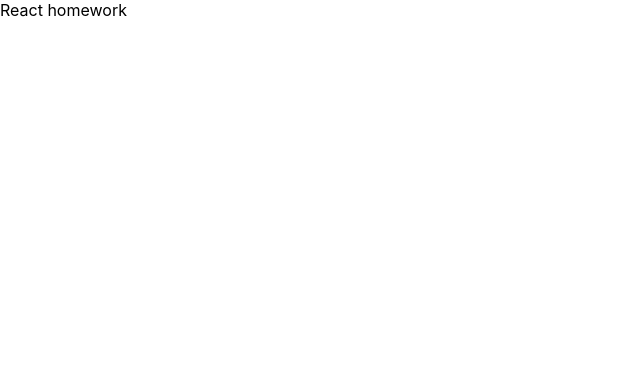
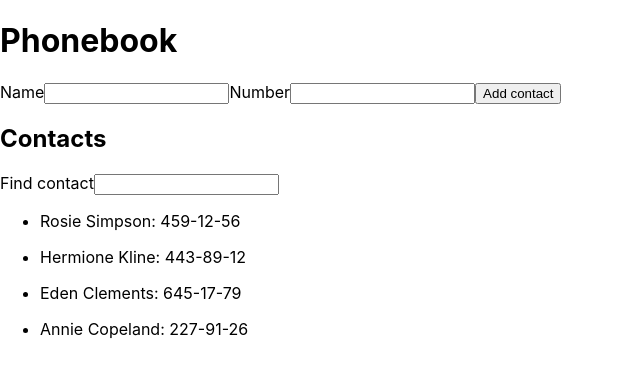
Before and after one commit to ChernovDan42/goit-react-hw-02-phonebook, a React (Create React App) app: page / in a window 1280 px wide. Shown: the top 376 px of the page, without its empty margins (0-640 px from the left). Built offline with nearby package versions, Linux system fonts and the light colour scheme.

Commit message:
Anatoliy

```diff
--- a/package.json
+++ b/package.json
@@ -7,6 +7,7 @@
     "@testing-library/jest-dom": "^5.16.3",
     "@testing-library/react": "^12.1.4",
     "@testing-library/user-event": "^13.5.0",
+    "nanoid": "^3.3.6",
     "react": "^18.1.0",
     "react-dom": "^18.1.0",
     "react-scripts": "5.0.1",
--- a/src/components/App.jsx
+++ b/src/components/App.jsx
@@ -1,7 +1,105 @@
-export const App = () => {
-  return (
-    <div>
-      React homework
+import { Component } from "react"
+import { ContactForm } from "./ContactForm"
+import { Filter } from "./Filter"
+
+
+
+
+
+
+
+export class App extends Component {
+
+
+  state = {
+    contacts: [
+      {id: 'id-1', name: 'Rosie Simpson', number: '459-12-56'},
+    {id: 'id-2', name: 'Hermione Kline', number: '443-89-12'},
+    {id: 'id-3', name: 'Eden Clements', number: '645-17-79'},
+    {id: 'id-4', name: 'Annie Copeland', number: '227-91-26'},
+    ],
+    filter: '',
+  }
+
+
+  onFilterChange = str => {
+
+   this.setState({
+      filter: str
+    })
+}
+
+
+onSubmit=obj=> {
+
+    this.setState(prevState=>({
+      contacts: [...prevState.contacts, obj ],
+
+    }))
+
+
+  }
+
+  handleFilter = () => {
+
+    const { filter, contacts } = this.state
+
+
+   const filtered= contacts.filter(el => {
+      const name = el.name.toLowerCase()
+      return name.includes(filter.toLowerCase())
+    })
+
+    return filtered.map(el => {
+           return(<li key={el.id}>
+             <p>{el.name}: { el.number }</p>
+            </li>)
+          })
+
+
+  }
+
+
+
+
+
+  render() {
+
+
+
+    const { filter, contacts } = this.state
+
+
+
+    return (
+   <div>
+        <h1>Phonebook</h1>
+
+      <ContactForm onSubmit={this.onSubmit}/>
+
+
+        <h2>Contacts</h2>
+        <Filter onChange={ this.onFilterChange} />
+        <ul>
+
+          {filter ? this.handleFilter()
+            : contacts.map(el => {
+           return(<li key={el.id}>
+             <p>{el.name}: { el.number }</p>
+            </li>)
+          })}
+
+        </ul>
+
+
+
+
+
+
+
     </div>
-  );
+)
+
+
+  }
 };
--- /dev/null
+++ b/src/components/ContactForm.jsx
@@ -0,0 +1,65 @@
+import { Component } from "react";
+
+import { nanoid } from "nanoid";
+
+export class ContactForm extends Component{
+
+
+    state={
+        name: '',
+        number:''
+    }
+
+
+
+    onChangeInput = e => {
+    const {name,value}=e.target
+    this.setState({ [name]:value})
+  }
+
+    saveContact = e => {
+        e.preventDefault()
+        this.props.onSubmit({ ...this.state, id: nanoid() })
+        this.setState({name:'',number:''})
+    }
+
+
+
+    render() {
+
+        const { name, number } = this.state
+
+
+        return (
+            <form onSubmit={this.saveContact}>
+      <label>
+        Name
+        <input
+  type="text"
+  name="name"
+  pattern="^[a-zA-Zа-яА-Я]+(([' \-][a-zA-Zа-яА-Я ])?[a-zA-Zа-яА-Я]*)*$"
+  title="Name may contain only letters, apostrophe, dash and spaces. For example Adrian, Jacob Mercer, Charles de Batz de Castelmore d'Artagnan"
+  value={name}
+  onChange={this.onChangeInput}
+  required
+/>
+          </label>
+
+          <label>
+            Number
+            <input
+  type="tel"
+  name="number"
+  pattern="\+?\d{1,4}?[ .\-\s]?\(?\d{1,3}?\)?[ .\-\s]?\d{1,4}[ .\-\s]?\d{1,4}[ .\-\s]?\d{1,9}"
+  title="Phone number must be digits and can contain spaces, dashes, parentheses and can start with +"
+  value={number}
+  onChange={this.onChangeInput}
+  required
+/>
+          </label>
+
+          <button type="submit" >Add contact</button>
+          </form>
+        )
+    }
+}
--- /dev/null
+++ b/src/components/Filter.jsx
@@ -0,0 +1,21 @@
+import { Component } from "react";
+
+
+export class Filter extends Component{
+
+
+    onChange = (e) => {
+        this.props.onChange(e.target.value)
+    }
+
+
+    render() {
+
+        return (
+            <label>
+          Find contact
+          <input type='text' name='filter' onChange={this.onChange} />
+        </label>
+        )
+    }
+}
```
Also changed, not shown: src/components/ContactItem.jsx (added, +12 -0 lines), src/components/ContactList.jsx (added, +33 -0 lines), 1 other file (tests, documents, lock files or other folders).
